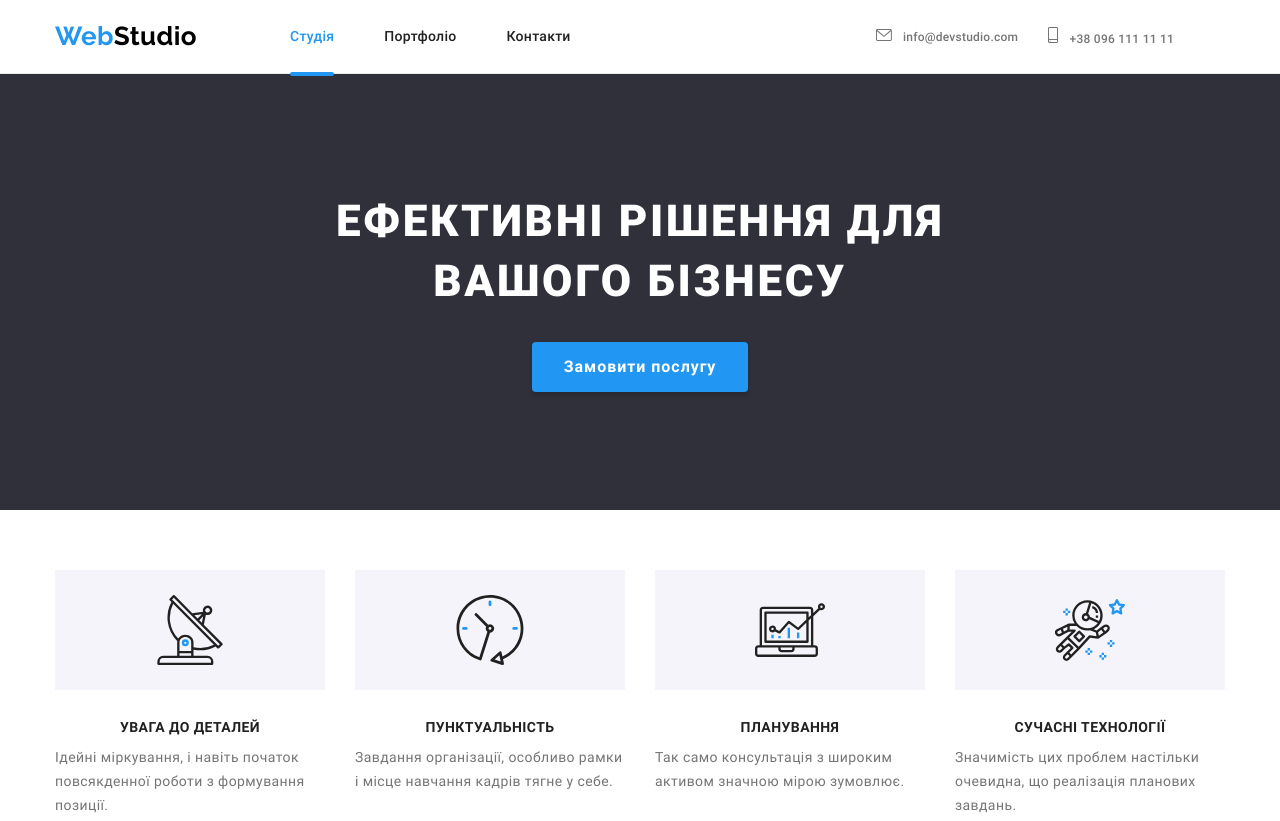
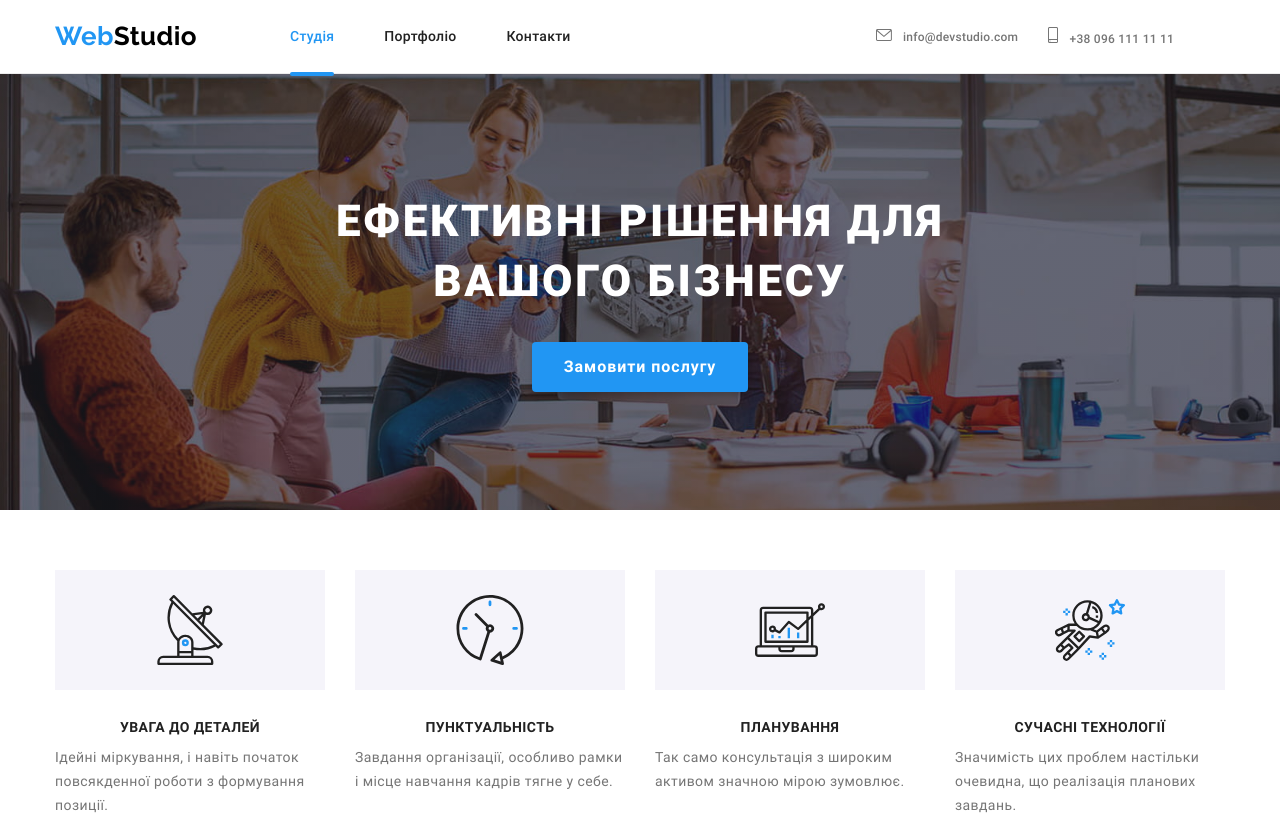
Before and after one commit to dariahalai/goit-markup-hw-08, a plain HTML site: page index.html in a window 1280 px wide. Shown: the top 821 px of the page. Drawn offline with nearby package versions, Linux system fonts and the light colour scheme; files that its build step writes are made by us from their sources.

Commit message:
корегування

```diff
--- a/sass/components/_hero-section.scss
+++ b/sass/components/_hero-section.scss
@@ -8,7 +8,7 @@ $hero-gradient:linear-gradient(rgba(47, 48, 58, 0.4),rgba(47, 48, 58, 0.4));
     max-height: 600px;
 
     @media screen and (max-width:767px) {
-    background-image: $hero-gradient, url(../../images/Студия/hero-480@.jpg);
+    background-image: $hero-gradient, url(../../images/Студия/hero-480.jpg);
     @media (min-device-pixel-ratio: 2),
     (min-resolution: 192dpi),
     (min-resolution: 2dppx) {
@@ -16,7 +16,7 @@ $hero-gradient:linear-gradient(rgba(47, 48, 58, 0.4),rgba(47, 48, 58, 0.4));
     }
     }
     @media screen and (min-width:768px) {
-    background-image: $hero-gradient, url(../../images/Студия/hero-768@.jpg);
+    background-image: $hero-gradient, url(../../images/Студия/hero-768.jpg);
     @media (min-device-pixel-ratio: 2),
     (min-resolution: 192dpi),
     (min-resolution: 2dppx) {
@@ -24,7 +24,7 @@ $hero-gradient:linear-gradient(rgba(47, 48, 58, 0.4),rgba(47, 48, 58, 0.4));
     }
     }
     @media screen and (min-width:1200px) {
-    background-image: $hero-gradient, url(../../images/Студия/hero-1660@.jpg);
+    background-image: $hero-gradient, url(../../images/Студия/hero-1660.jpg);
     @media (min-device-pixel-ratio: 2),
     (min-resolution: 192dpi),
     (min-resolution: 2dppx) {
```
